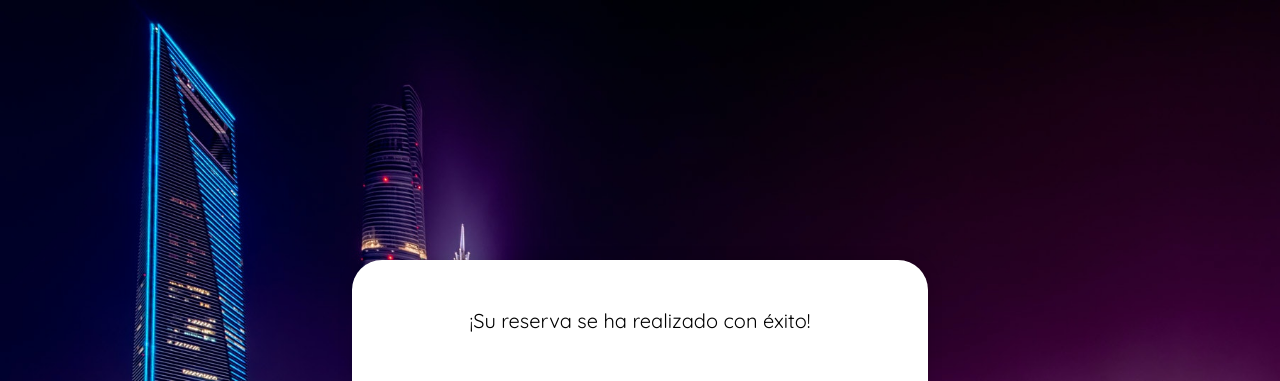
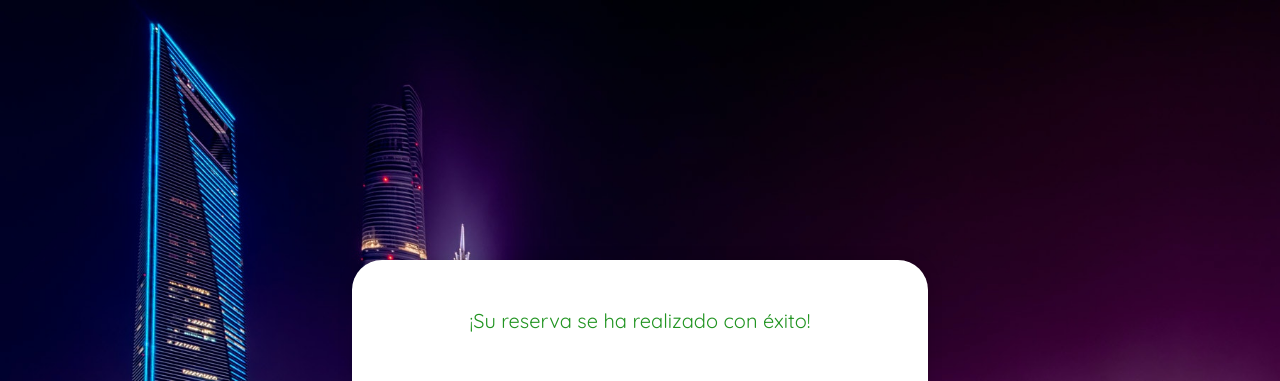
Before and after one commit to MateuGit/AIRBNB-UTN, a Django app: template airbnb/ownerships/templates/ownership/confirmation.html in a window 1280 px wide. Shown: the top 381 px of the page. Run offline with Django 3.2, Linux system fonts and the light colour scheme; the template is opened without the code that fills it, so the values that code supplies are empty.

Commit message:
color green to success msg

```diff
--- a/airbnb/static/css/styles.css
+++ b/airbnb/static/css/styles.css
@@ -459,6 +459,9 @@
 .confirm-box-message .error {
   color: #e2212d;
 }
+.confirm-box-message .success {
+  color: #219421;
+}
 .confirm-box-message .confirm-bold {
   font-weight: bolder;
 }
--- a/airbnb/static/sass/_confirmation.scss
+++ b/airbnb/static/sass/_confirmation.scss
@@ -37,6 +37,9 @@
     & .error {
       color: $color-red;
     }
+    & .success{
+        color: rgb(33, 148, 33);
+    }
     & .confirm-bold {
       font-weight: bolder;
     }
```
Also changed, not shown: 1 other file.
